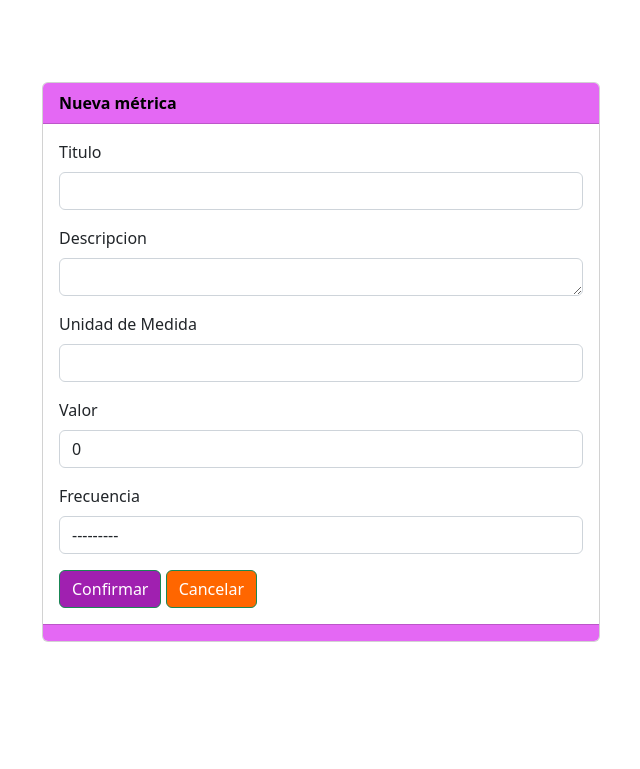
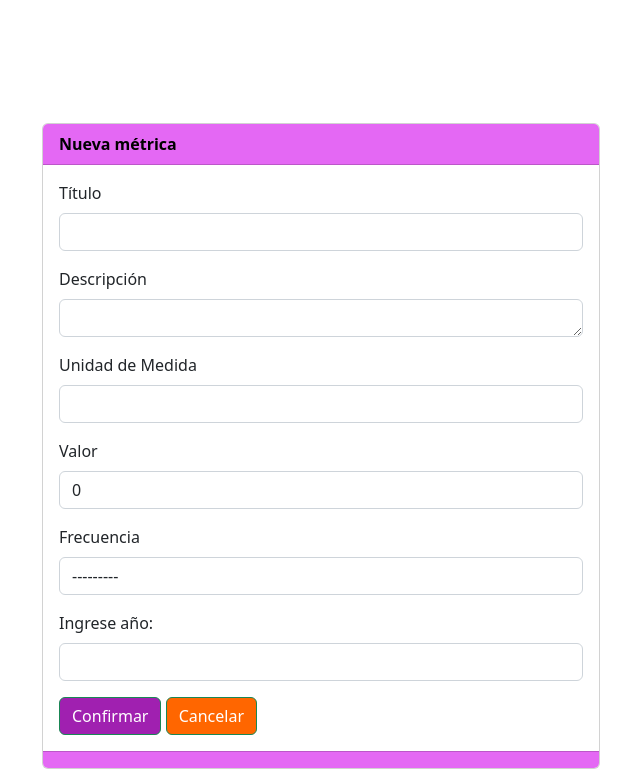
Before and after one commit to SoleGomez23/PF-MIRe, a Django app: page /metricas/crear in a window 1280 px wide. Shown: the part 86-855 px from the top of the page, without its empty margins (319-959 px from the left). Before the commit the page ends 728 px from the top, so only its background shows below. Run offline with Django 3.2, Linux system fonts and the light colour scheme; some libraries are stand-ins or nearby versions.

Commit message:
arreglando

```diff
--- a/MIRe2/MIReApp/models.py
+++ b/MIRe2/MIReApp/models.py
@@ -13,14 +13,14 @@ FRECUENCIAS = (
 class Metrica(models.Model):
     id = models.AutoField(primary_key=True)
     titulo = models.CharField(max_length=100,
-                              verbose_name='Titulo',
+                              verbose_name='Título',
                               unique= True,
                               validators= [
                                   RegexValidator(regex= r'^[a-zA-Z\s]*$',
                                                  message="El nombre no puede contener caracteres especiales.",
                                                  code='invalid_nombre')
                               ])
-    descripcion = models.TextField(max_length=100, verbose_name='Descripcion', null=True)
+    descripcion = models.TextField(max_length=100, verbose_name='Descripción', null=True)
     unidad_medida = models.CharField(max_length=100,
                                         verbose_name='Unidad de Medida',
                                         validators= [
@@ -30,7 +30,8 @@ class Metrica(models.Model):
                                         ])
     valor = models.IntegerField(verbose_name='Valor', validators=[MinValueValidator(0, message="El valor no puede ser negativo")], default=0)
     frecuencia = models.CharField(max_length=10, choices=FRECUENCIAS)
+    year = models.PositiveIntegerField(blank=True, null=True,verbose_name='Ingrese año:')
 
     def __str__(self):
-        fila = 'Titulo: ' + self.titulo + ' - ' + 'Descripcion: ' + self.descripcion
+        fila = 'Título: ' + self.titulo + ' - ' + 'Descripcíon: ' + self.descripcion
         return fila
--- a/MIRe2/MIReApp/templates/base.html
+++ b/MIRe2/MIReApp/templates/base.html
@@ -52,9 +52,6 @@
         <div class="row">
             <div class="col-12">
               <br>
-              <br>
-              <br>
-              <br>
               {% block contenido %} {% endblock %}
             </div>
         </div>
--- a/MIRe2/MIReApp/templates/metricas/crear.html
+++ b/MIRe2/MIReApp/templates/metricas/crear.html
@@ -5,12 +5,38 @@
 {% block contenido %}
 
 <center>
+    <br>
+    <br>
+    <br>
+    <br>
+    <br>
+    <br>
+    <br>
+    <br>
+    <br>
+    <br>
     <div class="card col-md-6" style="text-align: left;">
         <div class="card-header fw-bold" style="background-color: #e468f4;color: #000000;">
             Nueva métrica
         </div>
         <div class="card-body">
             {%  include 'metricas/form.html' %}
+            <script>
+                document.addEventListener("DOMContentLoaded", function() {
+                  const frecuenciaField = document.querySelector("#id_frecuencia");
+                  const yearField = document.querySelector("#id_year");
+
+                  frecuenciaField.addEventListener("change", function() {
+                    if (frecuenciaField.value === "anual") {
+                      yearField.parentElement.style.display = "none";
+                      yearField.removeAttribute("disabled");
+                    } else {
+                      yearField.parentElement.style.display = "none";
+                      yearField.setAttribute("disabled", "disabled");
+                    }
+                  });
+                });
+                </script>
         </div>
         <div class="card-footer text-muted" style="background-color: #e468f4;">
 
--- a/MIRe2/MIReApp/templates/metricas/editar.html
+++ b/MIRe2/MIReApp/templates/metricas/editar.html
@@ -5,6 +5,8 @@
 {% block contenido %}
 
 <center>
+    <br>
+    <br>
 <div class="card col-md-6" style="text-align: left;">
     <div class="card-header" style="background-color: #e468f4;">
         Cambiar descripción de la métrica
```
Also changed, not shown: MIRe2/MIReApp/templates/paginas/inicio.html (+38 -1 lines), MIRe2/MIReApp/migrations/0005_metrica_year_alter_metrica_descripcion_and_more.py (added), MIRe2/db.sqlite3.
